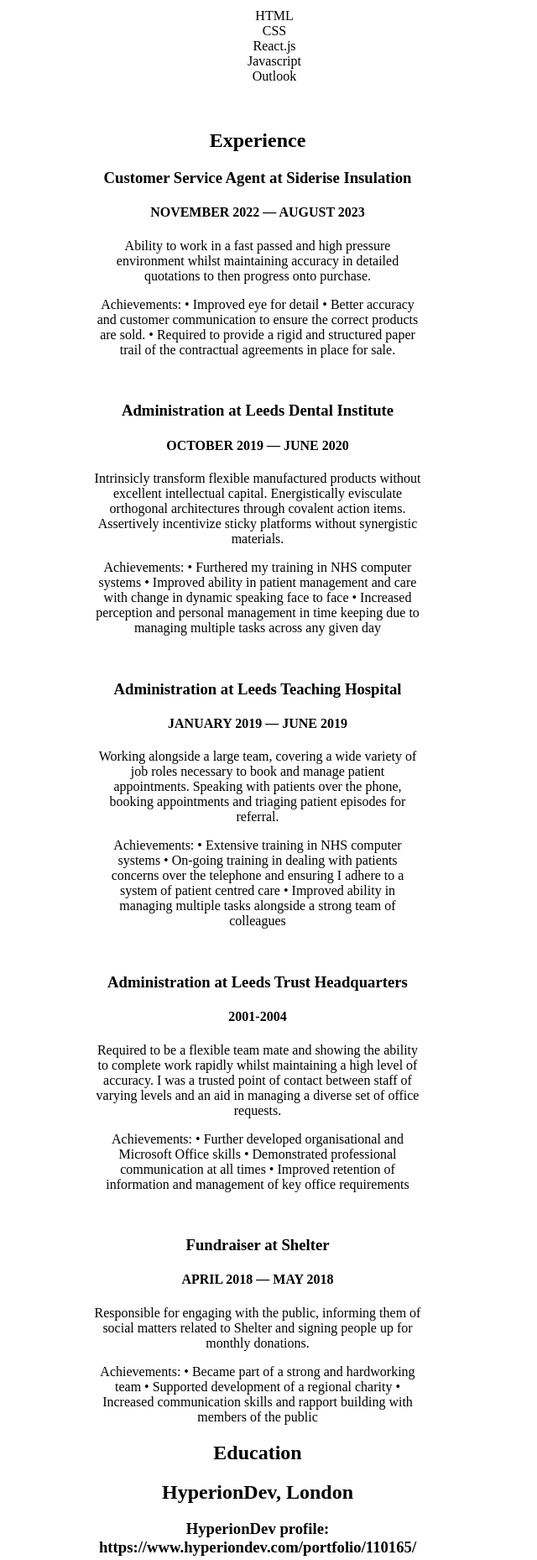
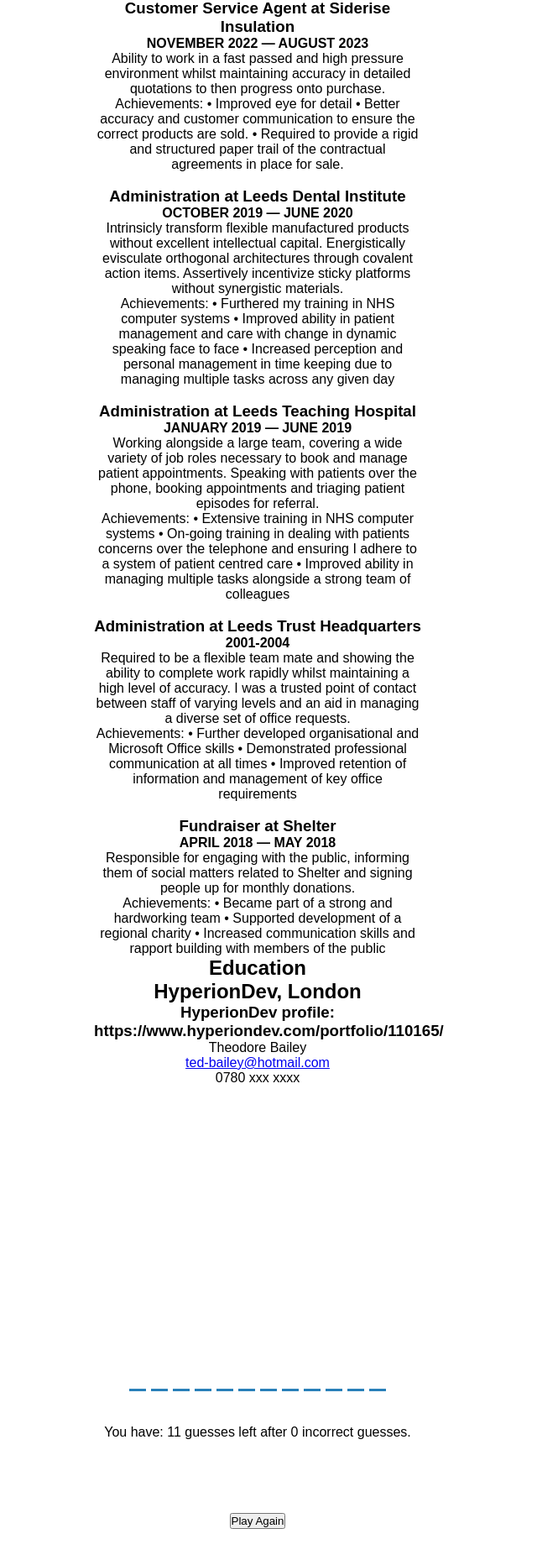
Before and after one commit to theodorebailey/CapstoneProjectVII, a React (Create React App) app: page /About in a window 1280 px wide. Shown: the part 534-2392 px from the top of the page at 84% size, without its empty margins (333-973 px from the left). Built offline with nearby package versions, Linux system fonts and the light colour scheme.

Commit message:
Working project, move pop up

```diff
--- a/src/App.css
+++ b/src/App.css
@@ -37,34 +37,38 @@
   }
 }
 
+@import url('https://fonts.googleapis.com/css2?family=Poppins:wght@200;300');
+
 * {
   box-sizing: border-box;
+  font-family: 'Poppins', sans-serif;
+  margin: 0;
+  padding: 0;
 }
 
-
 .container {
-  padding: 20px 30px;
+  padding: 10px 30px;
   margin: auto;
   height: auto;
   width: 450px;
 }
 
-.wrong-letters-container {
+.wrong-letters {
   flex-direction: column;
   height: 20px;
 }
 
-.guesses-left {
+.guesses {
   margin: 20px 0;
 }
 
 .popup {
   margin: 15px 15px;
-
+  padding-top: 40px;
 }
 
-.wrong-letters-container span {
-  font-size: 24px;
+.popup button {
+  margin: 10px;
 }
 
 .word {
@@ -91,3 +95,7 @@
 .hyperlink {
   text-decoration: none;
 }
+
+/* .instruc {
+  top: 50;
+} */
--- a/src/components/Help.js
+++ b/src/components/Help.js
@@ -1,8 +1,9 @@
-import React from 'react'
+import React from 'react';
+import './../App.css'
 
 const Help = () => {
   return (
-    <div className="container">
+    <div >
         <div>
             <h3 className="instruc">Instructions</h3>
             <p className="instruc">Use your keyboard to guess the correct characters of the word before it is too late!</p>
--- a/src/components/Wrongletters.js
+++ b/src/components/Wrongletters.js
@@ -7,7 +7,7 @@ let guesses = 11;
 // pass down wrongLetters as paramter, remember to destructor (unpack values nested in our array / objects)
 const Wrongletters = ({wrongLetters}) => {
   return (
-    <div className="wrong-letters-container">
+    <div className="wrong-letters">
         <div>
             {/* if greater than 0 AND  */}
             {/* {wrongLetters.length > 0 && <p>Wrong</p>} */}
@@ -17,7 +17,7 @@ const Wrongletters = ({wrongLetters}) => {
                 // reduce will add our comma between every span which will be assigned our letters
                 .reduce((prev, curr) => prev == null ? [curr] : [prev, ', ', curr], null)}
         </div>
-        <p className="guesses-left">You have: {guesses - wrongLetters.length} guesses left after {wrongLetters.length} incorrect guesses. </p>
+        { guesses - wrongLetters.length !== 0 && <p className="guesses">You have: {guesses - wrongLetters.length} guesses left after {wrongLetters.length} incorrect guesses.</p> }
     </div>
   )
 }
```
Also changed, not shown: src/components/Wrongguess.js (deleted, +0 -25 lines).
